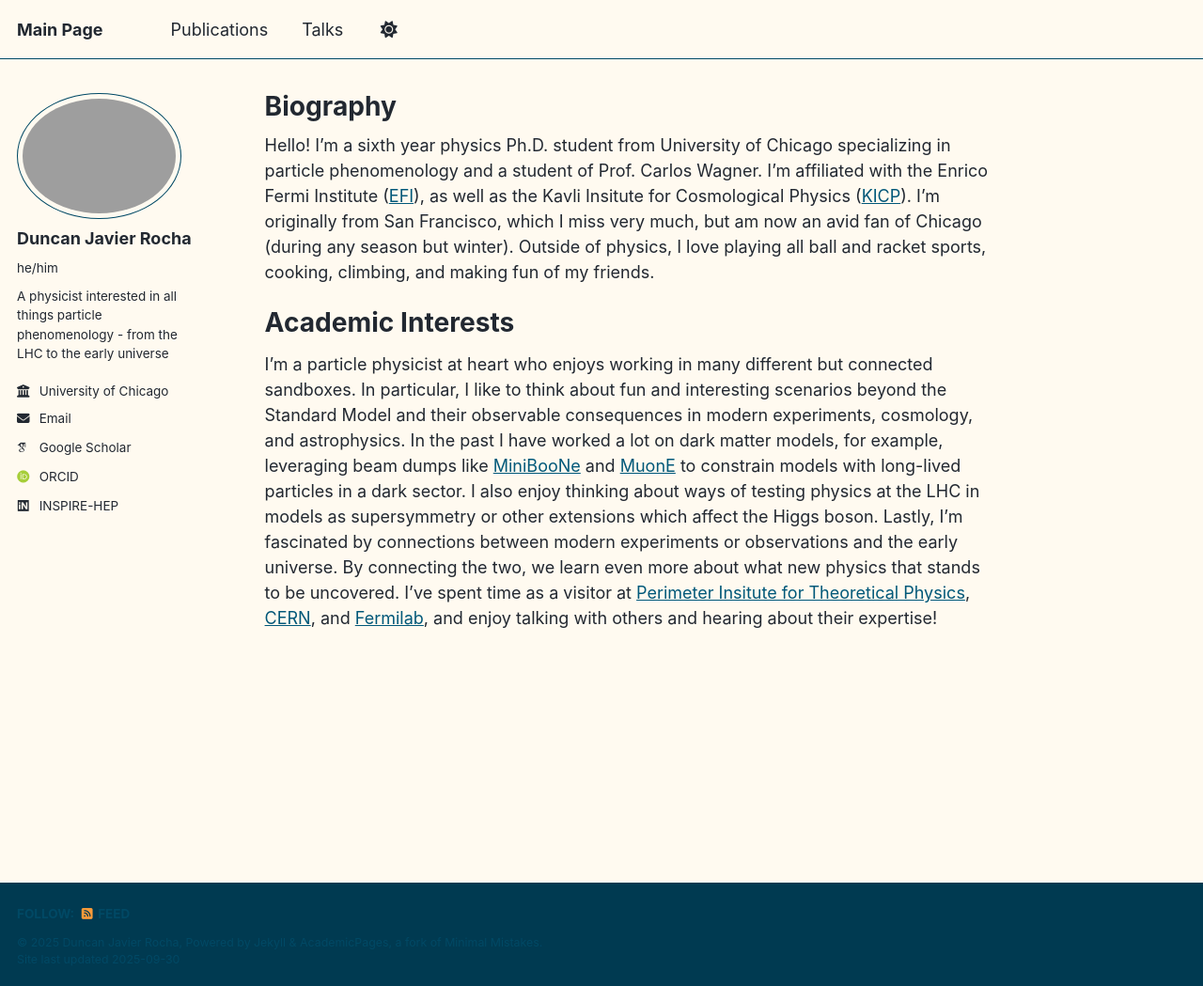
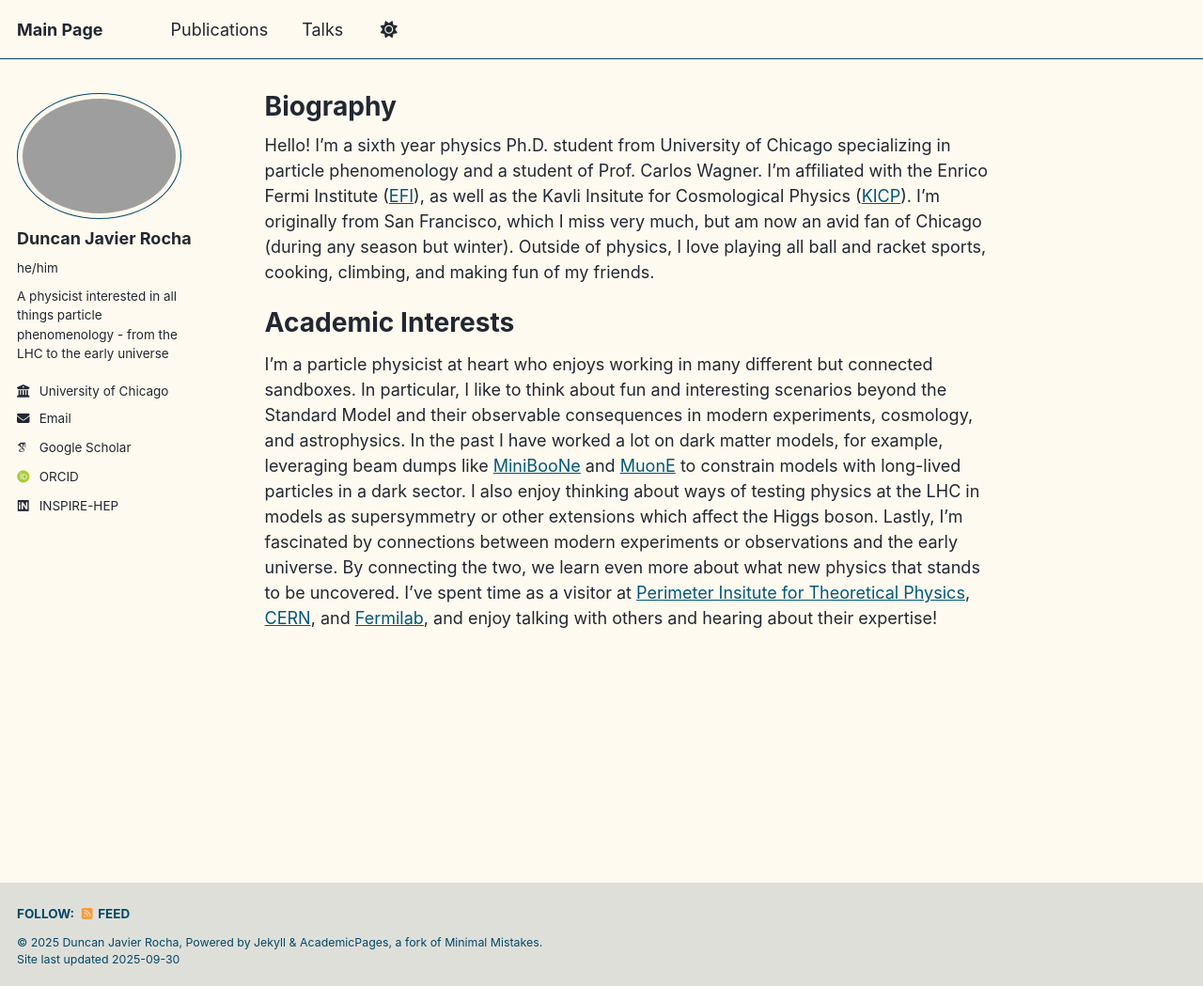
Before and after one commit to duncanrocha/duncanrocha.github.io, a Jekyll site: the page built from _pages/about.md, in a window 1280 px wide and 1049 px high. Shown: the whole window at 94% size. Built offline with Jekyll 4.4.1, drawn with Linux system fonts in a browser that asks for light colours; some web fonts are replaced; a script that is not in the unit is left out.

Commit message:
Update _air_light.scss

```diff
--- a/_sass/theme/_air_light.scss
+++ b/_sass/theme/_air_light.scss
@@ -15,7 +15,7 @@ $text                       : #222831; /*49364b*/
 $link                       : $dark-primary-color; /*#393e46;*/
 $link-dark                  : mix(#000, $link, 25%);
 $link-light                 : mix(#fff, $link, 25%);
-$footer                     : $darker-primary-color;
+$footer                     : #dfdfda;
 
 /* Color codes used for the site */
 $danger-color               : #ee5f5b;
```
